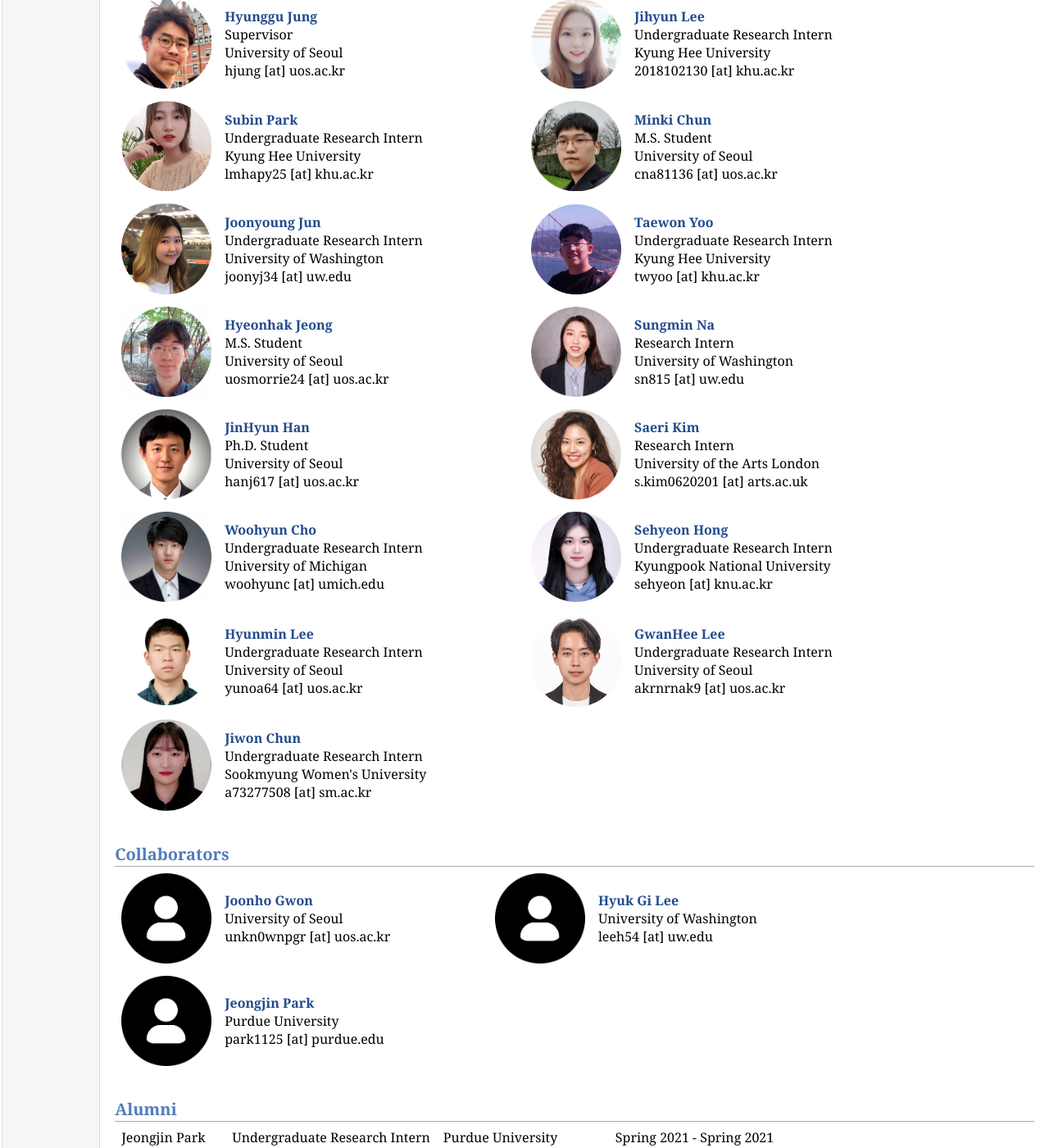
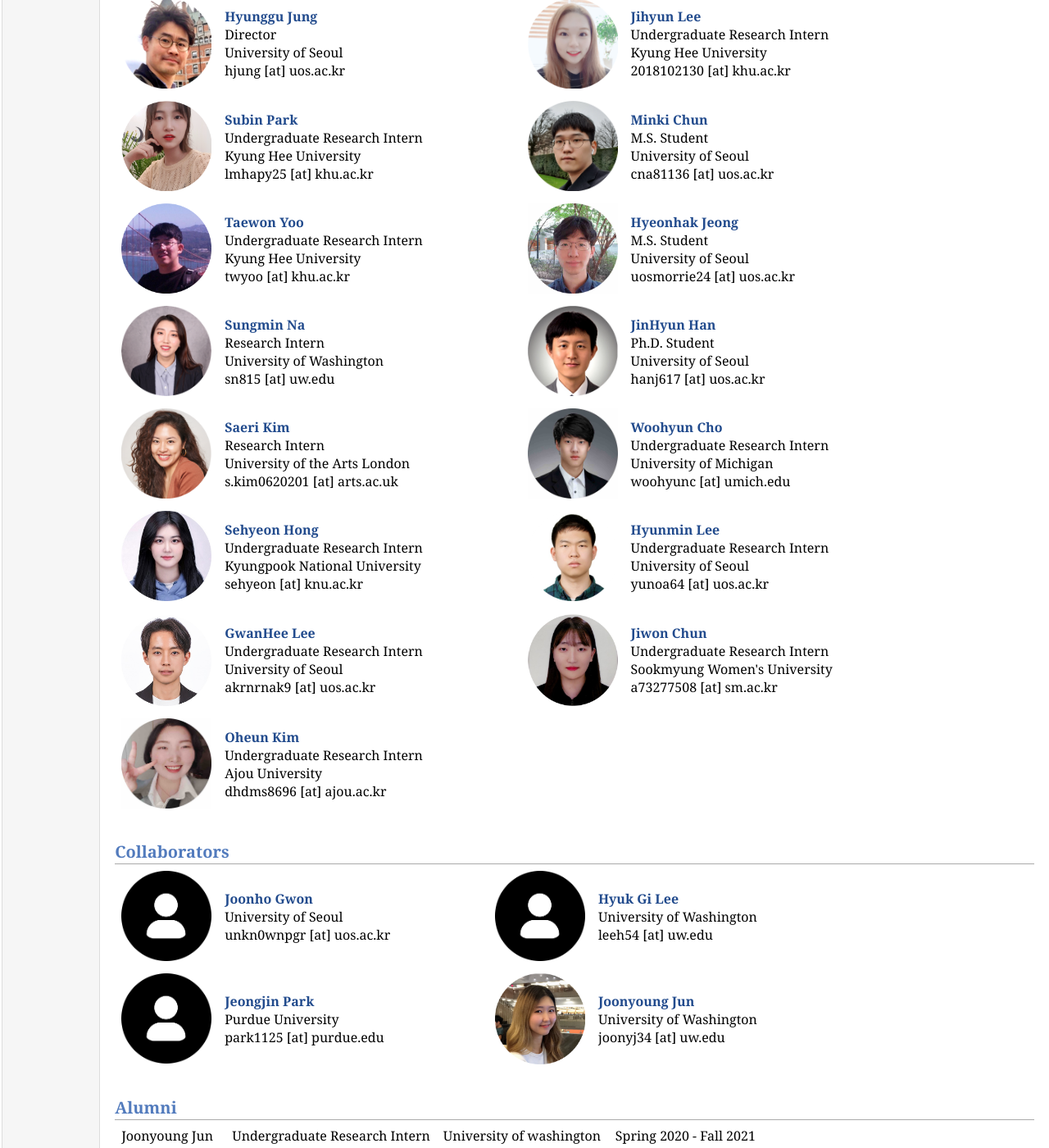
Before and after one commit to hcail/hcail-backup.github.io, a Jekyll site: the page people/people.html, which Jekyll copies as it is, in a window 1280 px wide and 1400 px high, scrolled down 545 px. Shown: the whole window at 82% size. Built offline with Jekyll 4.4.1, drawn with Linux system fonts in a browser that asks for light colours.

Commit message:
ppl updated

```diff
--- a/index.html
+++ b/index.html
@@ -86,6 +86,12 @@ For Spring 2022, we aim to admit up to <font color="red"><b>2-3 new M.S. or Ph.D
 </div></div>
 <h2>What's new?</h2>
 <ul>
+  <li><p>[<b>Mar. 2022</b>] Welcome! Oheun Kim joined HCAIL as a
+    undergraduate research intern.       </p> </li>
+<li><p>[<b>Feb. 2022</b>] Congratulations! The team HCAIL organized by our lab members including Subin Park,
+  Taewon ­Yoo, Minki Chun, & Hyunggu Jung won the <a href="https://wowtale.net/2022/02/17/34466/">Excellent Prize</a>
+  at the <a href="https://www.autoeverapp.kr/">Barrier Free App Development Contest</a> in Korea! [<a href="https://youtu.be/lDapRsaqcC8">video</a>]        </li>
+  <li><p>[<b>Feb. 2022</b>] Hyeonhak Jeong and Saeri Kim served as a student volunteer at TEI'22 successfully!        </li>
   <li><p>[<b>Jan. 2022</b>] Our paper has been accepted for publication in the <a href="https://www.springer.com/journal/10209">
     Universal Access in the Information Society (UAIS)</a> journal.</p></li>
   <li><p>[<b>Dec. 2021</b>] Our paper has been accepted to appear at the <a href="https://taih21.github.io/">
--- a/people/people.html
+++ b/people/people.html
@@ -41,7 +41,7 @@ HCAIL members, July 2021
 <table id="TABLENAME">
   <tr class="r1">
     <td class="c2"><img src="img/profhjung.png" width="110" style="vertical-align: -4px"></td>
-    <td class="c2"><a href="http://hyunggujung.com/"><b>Hyunggu Jung</b></a><br>Supervisor<br>University of Seoul<br>hjung [at] uos.ac.kr</td>
+    <td class="c2"><a href="http://hyunggujung.com/"><b>Hyunggu Jung</b></a><br>Director<br>University of Seoul<br>hjung [at] uos.ac.kr</td>
     <td class="c2"> &nbsp;&nbsp;&nbsp;&nbsp;&nbsp;&nbsp;&nbsp;&nbsp;&nbsp;&nbsp;&nbsp;&nbsp;&nbsp;&nbsp;&nbsp;&nbsp;&nbsp;&nbsp;&nbsp;&nbsp;&nbsp;&nbsp;&nbsp;</td>
     <td class="c2"><img src="img/jlee.png" width="110" style="vertical-align: -4px"></td>
     <td class="c2"> <a href="https://sites.google.com/khu.ac.kr/2azy/"><b>Jihyun Lee</b></a><br>Undergraduate Research Intern<br>Kyung Hee University<br>2018102130 [at] khu.ac.kr</td>
@@ -55,63 +55,64 @@ HCAIL members, July 2021
       <br>M.S. Student<br>University of Seoul<br>cna81136 [at] uos.ac.kr</td>
   </tr>
   <tr class="r1">
-    <td class="c2" align="left"><img src="img/jjun.png" width="110" style="vertical-align: -4px"></td>
-    <td class="c2"> <a href="https://www.linkedin.com/in/joonyoung-jun"><b>Joonyoung Jun</b></a>
-      <br>Undergraduate Research Intern<br>University of Washington<br>joonyj34 [at] uw.edu</td>
-    <td class="c2"> &nbsp;&nbsp;&nbsp;&nbsp;&nbsp;&nbsp;&nbsp;&nbsp;&nbsp;&nbsp;&nbsp;&nbsp;&nbsp;&nbsp;&nbsp;&nbsp;&nbsp;&nbsp;&nbsp;&nbsp;&nbsp;&nbsp;&nbsp;</td>
     <td class="c2" align="left"><img src="img/tyoo.png" width="110" style="vertical-align: -4px"></td>
     <td class="c2"> <a href="http://twy00.github.io/"><b>Taewon Yoo</b></a>
       <br>Undergraduate Research Intern<br>Kyung Hee University<br>twyoo [at] khu.ac.kr</td>
-  </tr>
-  <tr class="r1">
+    <td class="c2"> &nbsp;&nbsp;&nbsp;&nbsp;&nbsp;&nbsp;&nbsp;&nbsp;&nbsp;&nbsp;&nbsp;&nbsp;&nbsp;&nbsp;&nbsp;&nbsp;&nbsp;&nbsp;&nbsp;&nbsp;&nbsp;&nbsp;&nbsp;</td>
     <td class="c2"> <img src="img/hjeong.jpg" width="110" style="vertical-align: -4px"></td>
     <td class="c2"> <a href="https://drummycrane.github.io/info/">
                     <b>Hyeonhak Jeong</b></a><br>M.S. Student
                     <br>University of Seoul<br>uosmorrie24 [at] uos.ac.kr</td>
-    <td class="c2"> &nbsp;&nbsp;&nbsp;&nbsp;&nbsp;&nbsp;&nbsp;&nbsp;&nbsp;&nbsp;&nbsp;&nbsp;&nbsp;&nbsp;&nbsp;&nbsp;&nbsp;&nbsp;&nbsp;&nbsp;&nbsp;&nbsp;&nbsp;</td>
+  </tr>
+  <tr class="r1">
     <td class="c2"> <img src="img/sna.png" width="110" style="vertical-align: -4px"></td>
     <td class="c2"> <a href="https://sungminna97.wixsite.com/my-site">
                     <b>Sungmin Na</b></a><br>Research Intern
                     <br>University of Washington<br>sn815 [at] uw.edu</td>
-  </tr>
-  <tr class="r1">
+    <td class="c2"> &nbsp;&nbsp;&nbsp;&nbsp;&nbsp;&nbsp;&nbsp;&nbsp;&nbsp;&nbsp;&nbsp;&nbsp;&nbsp;&nbsp;&nbsp;&nbsp;&nbsp;&nbsp;&nbsp;&nbsp;&nbsp;&nbsp;&nbsp;</td>
     <td class="c2"> <img src="img/jhan.jpg" width="110" style="vertical-align: -4px"></td>
     <td class="c2"> <a href="https://www.linkedin.com/in/jin-hyun-han-2556029b/">
                     <b>JinHyun Han</b></a><br>Ph.D. Student
                     <br>University of Seoul<br>hanj617 [at] uos.ac.kr</td>
-    <td class="c2"> &nbsp;&nbsp;&nbsp;&nbsp;&nbsp;&nbsp;&nbsp;&nbsp;&nbsp;&nbsp;&nbsp;&nbsp;&nbsp;&nbsp;&nbsp;&nbsp;&nbsp;&nbsp;&nbsp;&nbsp;&nbsp;&nbsp;&nbsp;</td>
+  </tr>
+  <tr class="r1">
     <td class="c2"> <img src="img/skim.jpg" width="110" style="vertical-align: -4px"></td>
     <td class="c2"> <a href="https://www.linkedin.com/in/saerikim/">
                     <b>Saeri Kim</b></a><br>Research Intern
                     <br>University of the Arts London<br>s.kim0620201 [at] arts.ac.uk</td>
-  </tr>
-  <tr class="r1">
+    <td class="c2"> &nbsp;&nbsp;&nbsp;&nbsp;&nbsp;&nbsp;&nbsp;&nbsp;&nbsp;&nbsp;&nbsp;&nbsp;&nbsp;&nbsp;&nbsp;&nbsp;&nbsp;&nbsp;&nbsp;&nbsp;&nbsp;&nbsp;&nbsp;</td>
     <td class="c2"> <img src="img/wcho.jpg" width="110" style="vertical-align: -4px"></td>
     <td class="c2"> <a href="https://www.notion.so/Woohyun-Daniel-Cho-06369cda2d72455d820c3891cf748336">
                     <b>Woohyun Cho</b></a><br>Undergraduate Research Intern
                     <br>University of Michigan<br>woohyunc [at] umich.edu</td>
-    <td class="c2"> &nbsp;&nbsp;&nbsp;&nbsp;&nbsp;&nbsp;&nbsp;&nbsp;&nbsp;&nbsp;&nbsp;&nbsp;&nbsp;&nbsp;&nbsp;&nbsp;&nbsp;&nbsp;&nbsp;&nbsp;&nbsp;&nbsp;&nbsp;</td>
+  </tr>
+  <tr class="r1">
     <td class="c2"> <img src="img/shong.JPG" width="110" style="vertical-align: -4px"></td>
     <td class="c2"> <a href="https://sites.google.com/view/sehyeonhong/home">
                     <b>Sehyeon Hong</b></a><br>Undergraduate Research Intern
                     <br>Kyungpook National University<br>sehyeon [at] knu.ac.kr</td>
-  </tr>
-  <tr class="r1">
+    <td class="c2"> &nbsp;&nbsp;&nbsp;&nbsp;&nbsp;&nbsp;&nbsp;&nbsp;&nbsp;&nbsp;&nbsp;&nbsp;&nbsp;&nbsp;&nbsp;&nbsp;&nbsp;&nbsp;&nbsp;&nbsp;&nbsp;&nbsp;&nbsp;</td>
     <td class="c2"> <img src="img/hmlee.png" width="110" style="vertical-align: -4px"></td>
     <td class="c2"> <a href="https://yunoa64.github.io/">
                     <b>Hyunmin Lee</b></a><br>Undergraduate Research Intern
                     <br>University of Seoul<br>yunoa64 [at] uos.ac.kr</td>
-    <td class="c2"> &nbsp;&nbsp;&nbsp;&nbsp;&nbsp;&nbsp;&nbsp;&nbsp;&nbsp;&nbsp;&nbsp;&nbsp;&nbsp;&nbsp;&nbsp;&nbsp;&nbsp;&nbsp;&nbsp;&nbsp;&nbsp;&nbsp;&nbsp;</td>
+  </tr>
+  <tr class="r1">
     <td class="c2"> <img src="img/khlee.jpg" width="110" style="vertical-align: -4px"></td>
     <td class="c2"> <a href="https://island-centaur-646.notion.site/GWANHEE-LEE-210f68ce4a6f48d1b1c2c75ceea85614">
                     <b>GwanHee Lee</b></a><br>Undergraduate Research Intern
                     <br>University of Seoul<br>akrnrnak9 [at] uos.ac.kr</td>
-  </tr>
-  <tr class="r1">
+    <td class="c2"> &nbsp;&nbsp;&nbsp;&nbsp;&nbsp;&nbsp;&nbsp;&nbsp;&nbsp;&nbsp;&nbsp;&nbsp;&nbsp;&nbsp;&nbsp;&nbsp;&nbsp;&nbsp;&nbsp;&nbsp;&nbsp;&nbsp;&nbsp;</td>
     <td class="c2"> <img src="img/jwchun.png" width="110" style="vertical-align: -4px"></td>
     <td class="c2"> <a href="https://oval-cry-a88.notion.site/Jiwon-Chun-1aac80f7bb8a42b7810eaaf82e8e7652">
                     <b>Jiwon Chun</b></a><br>Undergraduate Research Intern
                     <br>Sookmyung Women's University<br>a73277508 [at] sm.ac.kr</td>
+  </tr>
+  <tr class="r1">
+    <td class="c2"> <img src="img/okim.jpg" width="110" style="vertical-align: -4px"></td>
+    <td class="c2"> <a href="https://dhdms8696.myportfolio.com/">
+                    <b>Oheun Kim</b></a><br>Undergraduate Research Intern
+                    <br>Ajou University<br>dhdms8696 [at] ajou.ac.kr</td>
   </tr>
 </table>
 
@@ -130,6 +131,10 @@ HCAIL members, July 2021
     <td class="c2" align="left"><img src="img/anony.png" width="110" style="vertical-align: -4px"></td>
     <td class="c2"> <a href="https://www.notion.so/jayjaysworkspace/Jayjay-dd01c9ef6bf6416dbc132108f9ed0263"><b>Jeongjin Park</b></a>
     <br>Purdue University<br>park1125 [at] purdue.edu</td></td>
+    <td class="c2"> &nbsp;&nbsp;&nbsp;&nbsp;&nbsp;&nbsp;&nbsp;&nbsp;&nbsp;&nbsp;&nbsp;&nbsp;&nbsp;&nbsp;&nbsp;&nbsp;&nbsp;&nbsp;&nbsp;&nbsp;&nbsp;&nbsp;&nbsp;</td>
+    <td class="c2" align="left"><img src="img/jjun.png" width="110" style="vertical-align: -4px"></td>
+    <td class="c2"> <a href="https://www.linkedin.com/in/joonyoung-jun"><b>Joonyoung Jun</b></a>
+      <br>University of Washington<br>joonyj34 [at] uw.edu</td>
     </tr>
 </table>
 
@@ -148,6 +153,12 @@ HCAIL members, July 2021
 
 <h2>Alumni</h2>
 <table>
+  <tr>
+    <td class="c2">Joonyoung Jun</td>
+    <td class="c2">Undergraduate Research Intern</td>
+    <td class="c2">University of washington</td>
+    <td class="c2">Spring 2020 - Fall 2021</td>
+  </tr>
   <tr>
     <td class="c2">Jeongjin Park</td>
     <td class="c2">Undergraduate Research Intern</td>
```
Also changed, not shown: people/img/okim.jpg (added), 2 other files.
